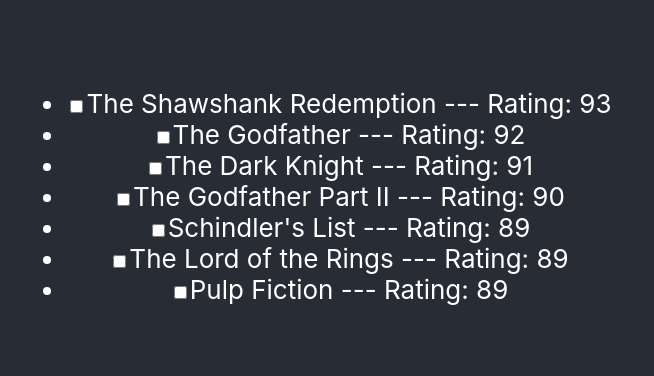
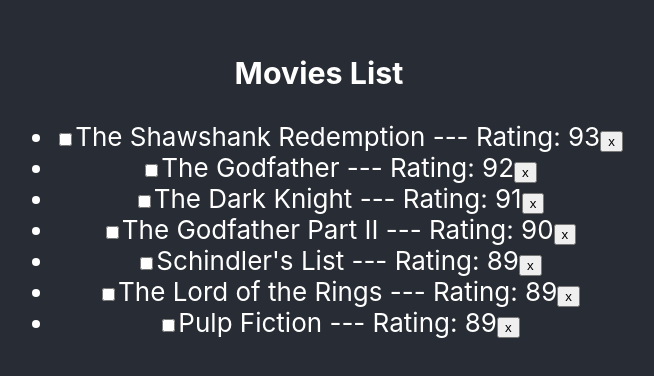
Before and after one commit to IJTINK7/Week, a React (Create React App) app in the folder SamuraiWillHelp/movielist/: page / in a window 1280 px wide. Shown: the part 206-582 px from the top of the page, without its empty margins (321-975 px from the left). Built offline with nearby package versions, Linux system fonts and the light colour scheme.

Commit message:
Completed 1st lesson

```diff
--- a/SamuraiWillHelp/movielist/src/App.tsx
+++ b/SamuraiWillHelp/movielist/src/App.tsx
@@ -14,12 +14,17 @@ function App() {
 		{id: v1(), name: 'Pulp Fiction', watched: false, rating: 89}
 	])
 
+    const removeMovies = (movieId: string) => {
+        setMovies(movies.filter(el => el.id !== movieId))
+    }
 	return (
 		<div className="App">
 			<header className="App-header">
 				<div className="main">
 					<WatchList
 						movies={movies}
+						title={"Movies List"}
+                        removeMovies={removeMovies}
 					/>
 				</div>
 			</header>
--- a/SamuraiWillHelp/movielist/src/components/WatchList.tsx
+++ b/SamuraiWillHelp/movielist/src/components/WatchList.tsx
@@ -2,6 +2,8 @@ import React from 'react';
 
 export type PropsType = {
 	movies: Array<WatchListPropsType>;
+	title: string;
+	removeMovies: (id: string) => void
 }
 
 type WatchListPropsType ={
@@ -13,13 +15,17 @@ type WatchListPropsType ={
 export const WatchList = (props:PropsType) => {
 	return (
 		<div>
-			<h3></h3>
+			<h3>{props.title}</h3>
 			<ul>
 				{props.movies.map((el) => {
+					const deleteElementHandler = () => {
+						props.removeMovies(el.id)
+					}
 					return(
 						<li key={el.id}>
 							<input type="checkbox" checked={el.watched}/>
 							{`${el.name} --- Rating: ${el.rating}`}
+							<button onClick={deleteElementHandler}>x</button>
 						</li>
 					);
 				})}
```
Lines whose indentation alone changed are shown as unchanged.
